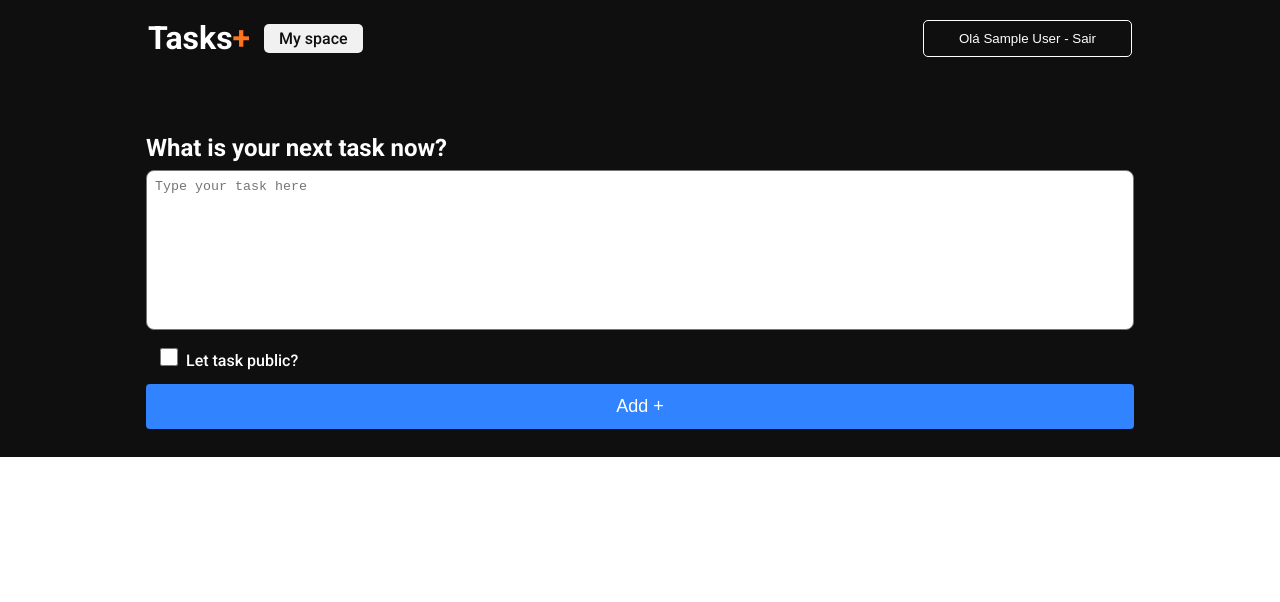
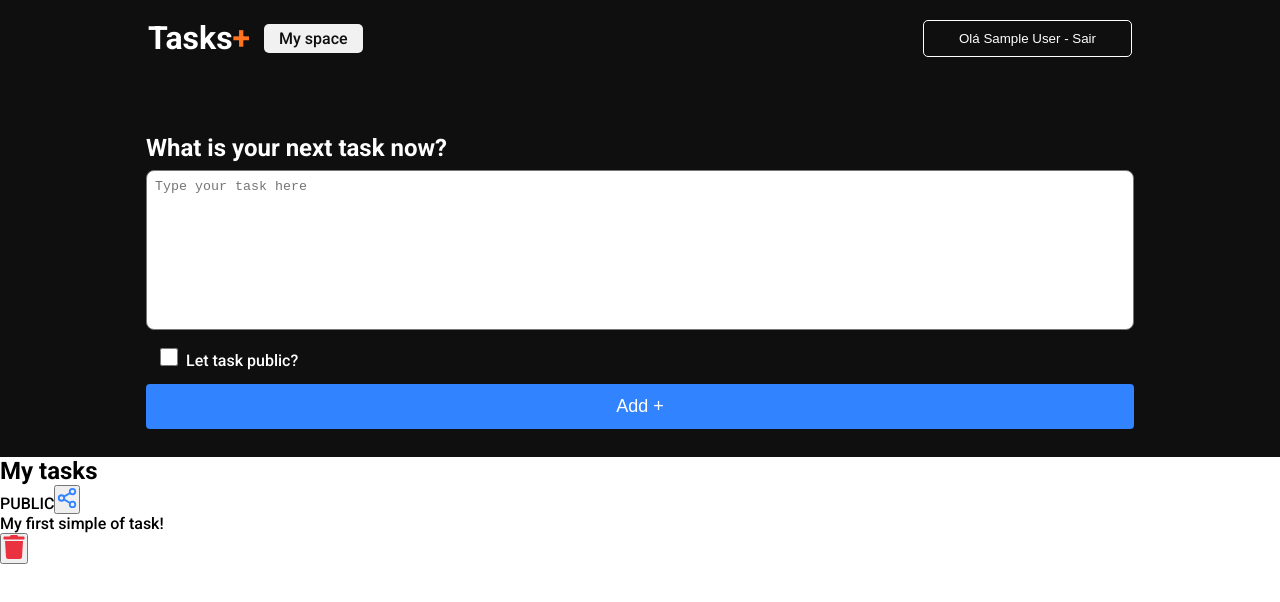
Before and after one commit to bastosgm/tasks-plus, a Next.js app: page /dashboard in a window 1280 px wide. Shown: the top 602 px of the page. Built offline with nearby package versions, Linux system fonts and the light colour scheme; no server answers; sample sign-in values are in the browser's storage.

Commit message:
build: updated page to directly get session data

```diff
--- a/src/app/dashboard/page.tsx
+++ b/src/app/dashboard/page.tsx
@@ -2,16 +2,18 @@ import { Metadata } from "next";
 import styles from "./styles.module.scss";
 import authOptions from "@/lib/auth/[....nextauth]";
 import { redirect } from "next/navigation";
-import { getSession } from "./getSession";
 import { Textarea } from "@/components/textarea";
+import { FiShare2 } from "react-icons/fi";
+import { FaTrash } from "react-icons/fa";
+import { getServerSession } from "next-auth";
 
 export const metadata: Metadata = {
   title: "Meu painel de tarefas",
 };
 
 export default async function Dashboard() {
-  const serverSession = await getSession(authOptions);
-  if (!serverSession?.user) redirect("/");
+  const session = await getServerSession(authOptions);
+  if (!session?.user) redirect("/");
 
   return (
     <div className={styles.container}>
@@ -37,6 +39,24 @@ export default async function Dashboard() {
             </form>
           </div>
         </section>
+
+        <section className={styles.taskContainer}>
+          <h2>My tasks</h2>
+          <article className={styles.task}>
+            <div className={styles.tagContainer}>
+              <label className={styles.tag}>PUBLIC</label>
+              <button className={styles.shareButton}>
+                <FiShare2 size={22} color="#3183ff" />
+              </button>
+            </div>
+            <div className={styles.taskContent}>
+              <p>My first simple of task!</p>
+              <button className={styles.trashButton}>
+                <FaTrash size={24} color="#ea3140" />
+              </button>
+            </div>
+          </article>
+        </section>
       </main>
     </div>
   );
```
